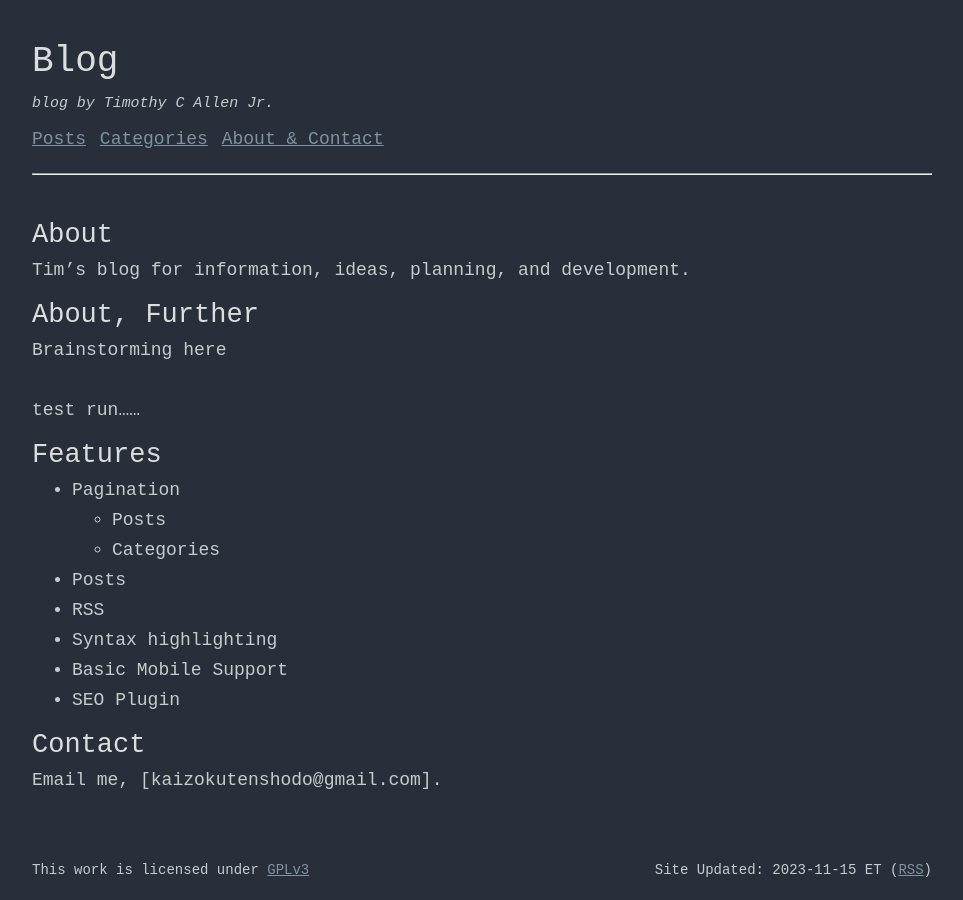
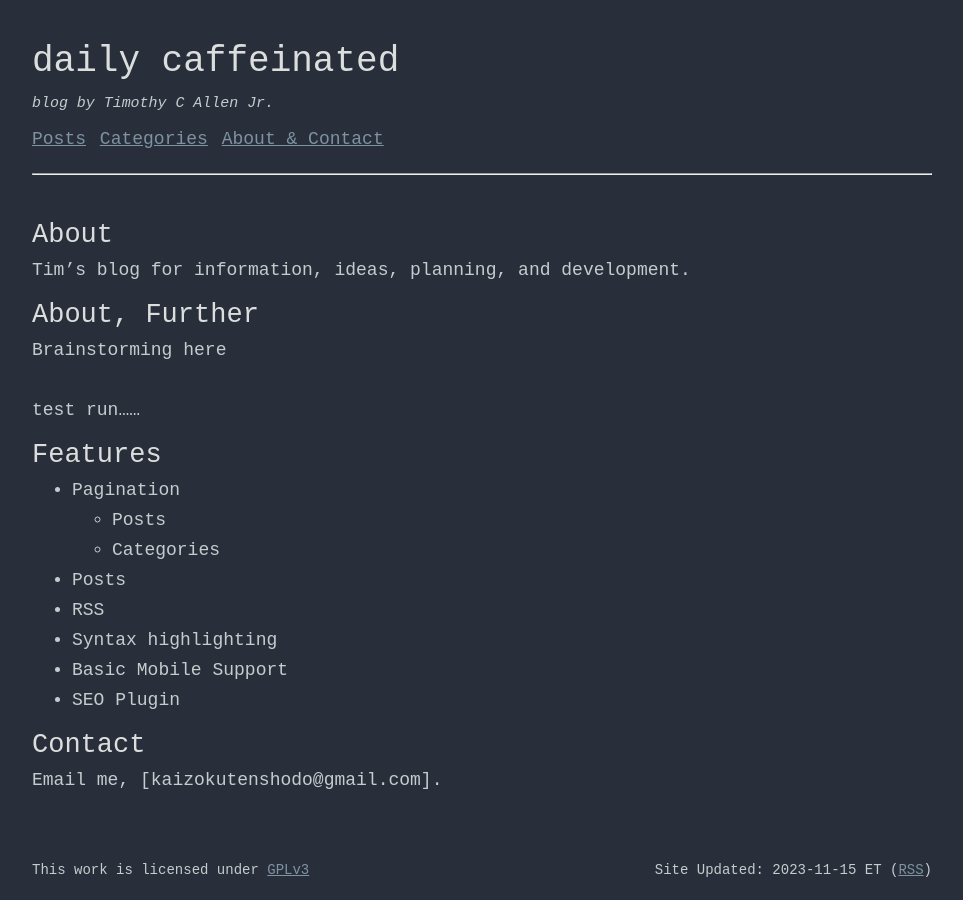
Before and after one commit to sitebytim/test, a Jekyll site: the page built from index.md, in a window 1280 px wide. Shown: the whole page, without its empty margins (158-1121 px from the left). Built offline with Jekyll 4.4.1, drawn with Linux system fonts in a browser that asks for light colours.

Commit message:
Update header.html

```diff
--- a/_includes/header.html
+++ b/_includes/header.html
@@ -1,5 +1,5 @@
 <div class="header">
-    <h1>Blog</h1>
+    <h1>daily caffeinated</h1>
     <br>
     <h5><i>blog by Timothy C Allen Jr.</i></h5>
     <br>
```
